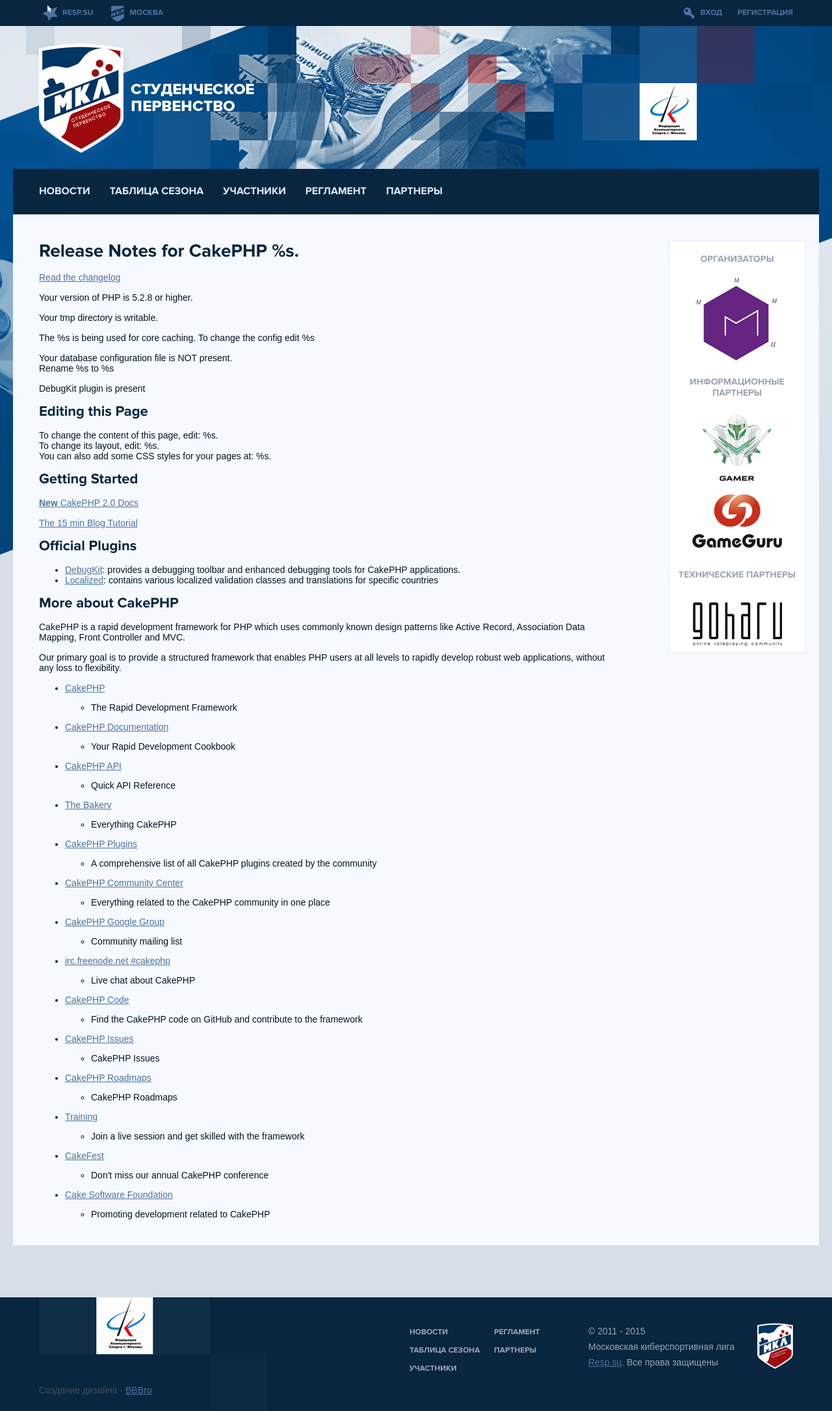
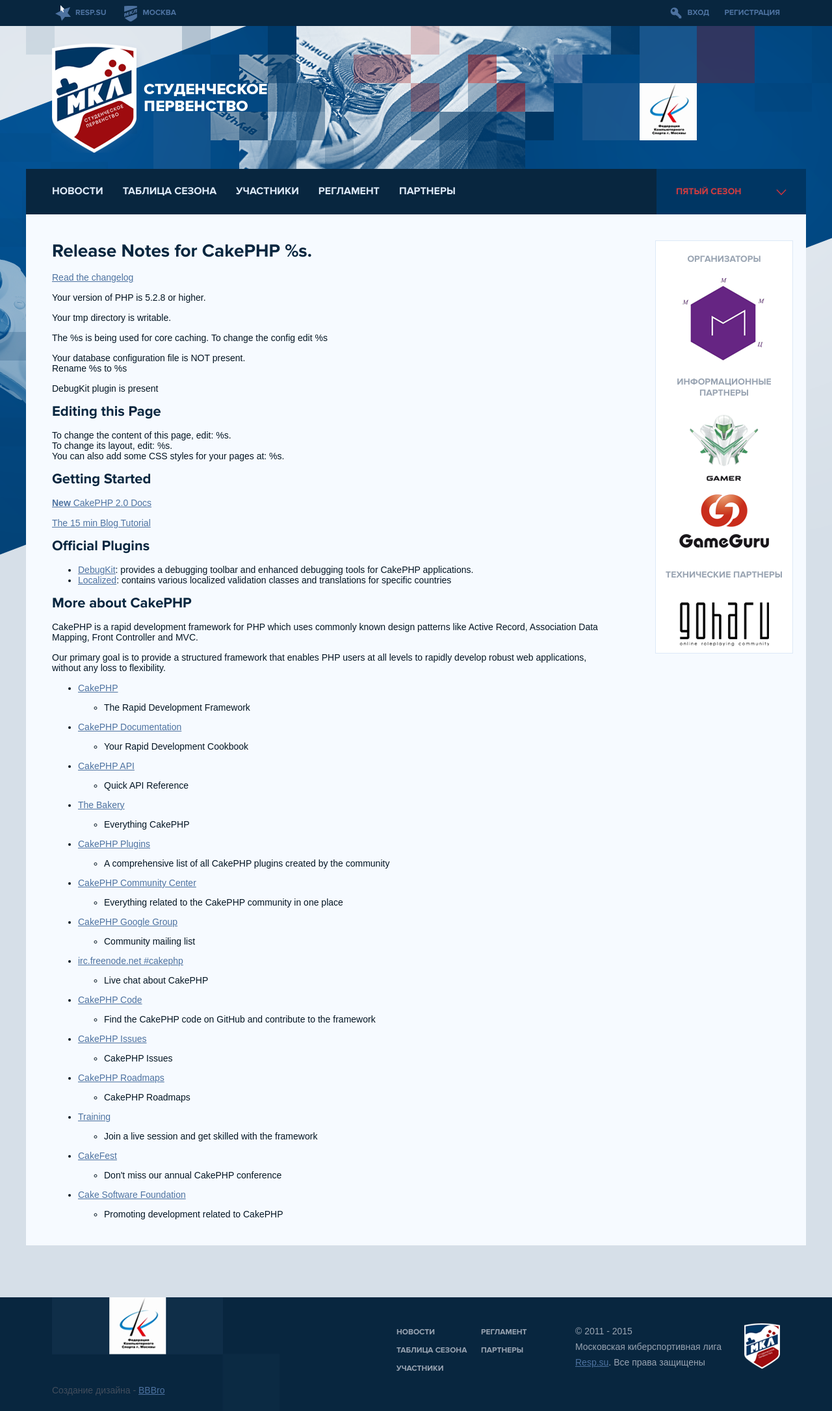
Before and after one commit to ar7n/mcl.resp.su, a CakePHP app: the page made by app/View/Pages/home.ctp in a window 1280 px wide. Shown: the whole page at 65% size. Run offline with PHP 8.4 and a stand-in for CakePHP, Linux system fonts and the light colour scheme; the template is opened without the code that fills it, so the values that code supplies are empty; some libraries are stand-ins or nearby versions.

Commit message:
Архив

```diff
--- a/app/View/Layouts/default.ctp
+++ b/app/View/Layouts/default.ctp
@@ -52,8 +52,8 @@
 					</div>
 				</div>
 			</div>
-			<nav class="second-menu container clearfix">
-				<ul>
+			<nav class="second-menu container-nospace clearfix">
+				<ul class="sections">
 					<?
 					$menuItems = array(
 						'Новости' => '/',
@@ -72,6 +72,23 @@
 					}
 					?>
 				</ul>
+				<div class="archive-menu">
+					<a class="active archive-item" href="/">Пятый сезон</a>
+					<ul style="display: none;">
+						<li>
+							<a class="archive-item" href="/">Пятый сезон</a>
+						</li>
+						<li>
+							<a class="archive-item" href="http://resp.su/events/view/691">Четрветрый сезон</a>
+						</li>
+						<li>
+							<a class="archive-item" href="http://resp.su/events/view/471">Третий сезон</a>
+						</li>
+						<li >
+							<a class="archive-item" href="http://resp.su/events/view/278">Второй сезон </a>
+						</li>
+					</ul>
+				</div>
 			</nav>
 		</header>
 
--- a/app/webroot/css/main.css
+++ b/app/webroot/css/main.css
@@ -672,19 +672,20 @@
 header .second-menu {
   height: 70px;
   background: #08263f;
-}
-header .second-menu ul {
-  margin: 0;
   padding: 0;
 }
-header .second-menu ul li {
+header .second-menu ul.sections {
+  margin: 0;
+  padding: 0 40px;
+}
+header .second-menu ul.sections li {
   margin: 0 30px 0 0;
   float: left;
 }
-header .second-menu ul li.active a {
+header .second-menu ul.sections li.active a {
   color: #d13c3f;
 }
-header .second-menu ul li a {
+header .second-menu ul.sections li a {
   line-height: 70px;
   text-transform: uppercase;
   text-decoration: none;
@@ -693,8 +694,63 @@
   font-size: 16px;
   font-family: "Proxima Nova", Arial, sans-serif;
 }
-header .second-menu ul li a:hover {
+header .second-menu ul.sections li a:hover {
   color: #d13c3f;
+}
+header .second-menu .archive-menu {
+  position: relative;
+  float: right;
+  text-transform: uppercase;
+  font-family: "Proxima Nova";
+  font-weight: bold;
+  color: #dde9f7;
+}
+header .second-menu .archive-menu .archive-item {
+  display: block;
+  width: 170px;
+  height: 70px;
+  padding: 0 30px;
+  line-height: 70px;
+  background: #003663;
+  text-decoration: none;
+  color: #dde9f7;
+}
+header .second-menu .archive-menu .archive-item.active,
+header .second-menu .archive-menu .archive-item:hover {
+  color: #d13c3f;
+}
+header .second-menu .archive-menu .active:after {
+  content: '';
+  height: 16px;
+  width: 16px;
+  position: absolute;
+  right: 30px;
+  top: 50%;
+  margin-top: -8px;
+  background: url('/img/icons.png');
+  background-position: -190px -46px;
+}
+header .second-menu .archive-menu.opened .active:after {
+  content: '';
+  height: 16px;
+  width: 16px;
+  position: absolute;
+  right: 30px;
+  top: 50%;
+  margin-top: -8px;
+  background: url('/img/icons.png');
+  background-position: -226px -46px;
+}
+header .second-menu .archive-menu ul {
+  position: absolute;
+  top: 70px;
+  left: 0;
+  z-index: 10;
+  margin: 0;
+  padding: 0;
+}
+header .second-menu .archive-menu ul li {
+  border-top: 1px solid #08263f;
 }
 footer {
   height: 175px;
@@ -762,7 +818,13 @@
 .container {
   min-width: 950px;
   padding: 0 20px;
-  max-width: 1160px;
+  max-width: 1120px;
+  margin: 0 auto;
+}
+.container-nospace {
+  min-width: 990px;
+  padding: 0;
+  max-width: 1200px;
   margin: 0 auto;
 }
 @media (min-width: 1025px) {
--- a/app/webroot/js/scripts.js
+++ b/app/webroot/js/scripts.js
@@ -1,3 +1,4 @@
+$(function(){
     $( "#tabs" ).tabs();
     $( ".university-tabs" ).tabs();
 
@@ -7,4 +8,29 @@
             width = 340;
         }
         $(this).selectmenu({ "width" : width}) // You just take the width of the current select and add some extra value to it
-})
+    });
+
+    $('.archive-menu .active').click(function(event){
+        if (!$('.archive-menu').hasClass('opened')){
+            $('.archive-menu ul').show();
+            $('.archive-menu').addClass('opened');
+        }
+        else{
+            $('.archive-menu ul').hide();
+            $('.archive-menu').removeClass('opened');
+        }
+        event.preventDefault();
+    });
+
+    $('.archive-menu.opened .archive-item').click(function(event){
+        $('.archive-menu ul').hide();
+        $('.archive-menu').removeClass('opened');
+    });
+
+    $(document).click(function(event) {
+        if ($(event.target).closest(".archive-menu").length) return;
+        $('.archive-menu ul').hide();
+        $('.archive-menu').removeClass('opened');
+        event.stopPropagation();
+    });
+});
--- a/app/webroot/less/main.less
+++ b/app/webroot/less/main.less
@@ -150,10 +150,11 @@
   .second-menu{
     height: 70px;
     background: @header-bg;
+    padding: 0;
 
-    ul {
+    ul.sections {
       margin: 0;
-      padding: 0;
+      padding: 0 40px;
 
       li {
         margin: 0 30px 0 0;
@@ -178,7 +179,70 @@
         }
       }
     }
+
+    .archive-menu{
+      position: relative;
+      float: right;
+      text-transform: uppercase;
+      font-family: "Proxima Nova";
+      font-weight: bold;
+      color: #dde9f7;
+
+      .archive-item{
+        display: block;
+        width: 170px;
+        height: 70px;
+        padding: 0 30px;
+        line-height: 70px;
+        background: #003663;
+        text-decoration: none;
+        color: #dde9f7;
+
+        &.active, &:hover{
+          color: @hover-color;
+        }
+      }
+
+      .active:after{
+        content: '';
+        height: 16px;
+        width: 16px;
+        position: absolute;
+        right: 30px;
+        top: 50%;
+        margin-top: -8px;
+        background: url('/img/icons.png');
+        background-position: -190px -46px;
+      }
+
+      &.opened .active:after {
+        content: '';
+        height: 16px;
+        width: 16px;
+        position: absolute;
+        right: 30px;
+        top: 50%;
+        margin-top: -8px;
+        background: url('/img/icons.png');
+        background-position: -226px -46px;
+      }
+
+      ul{
+        position: absolute;
+        top: 70px;
+        left: 0;
+        z-index: 10;
+        margin: 0;
+        padding: 0;
+
+        li{
+          border-top: 1px solid #08263f;
+        }
+      }
+    }
   }
+
+
 }
 
 footer{
@@ -258,7 +322,14 @@
 .container{
   min-width: 950px;
   padding: 0 20px;
-  max-width: 1160px;
+  max-width: 1120px;
+  margin: 0 auto;
+}
+
+.container-nospace{
+  min-width: 990px;
+  padding: 0;
+  max-width: 1200px;
   margin: 0 auto;
 }
 
```
Also changed, not shown: app/webroot/img/icons.png. Lines whose indentation alone changed are shown as unchanged.
